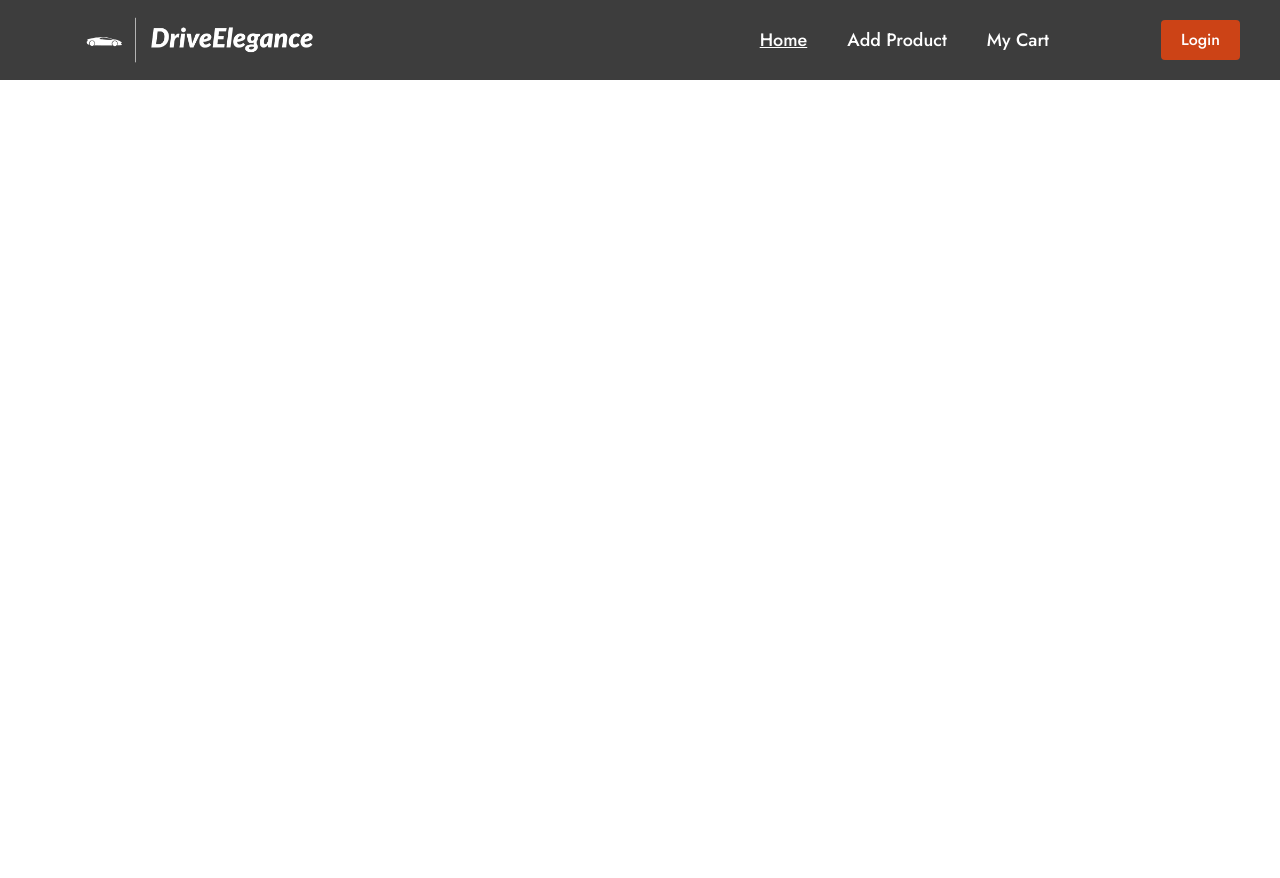
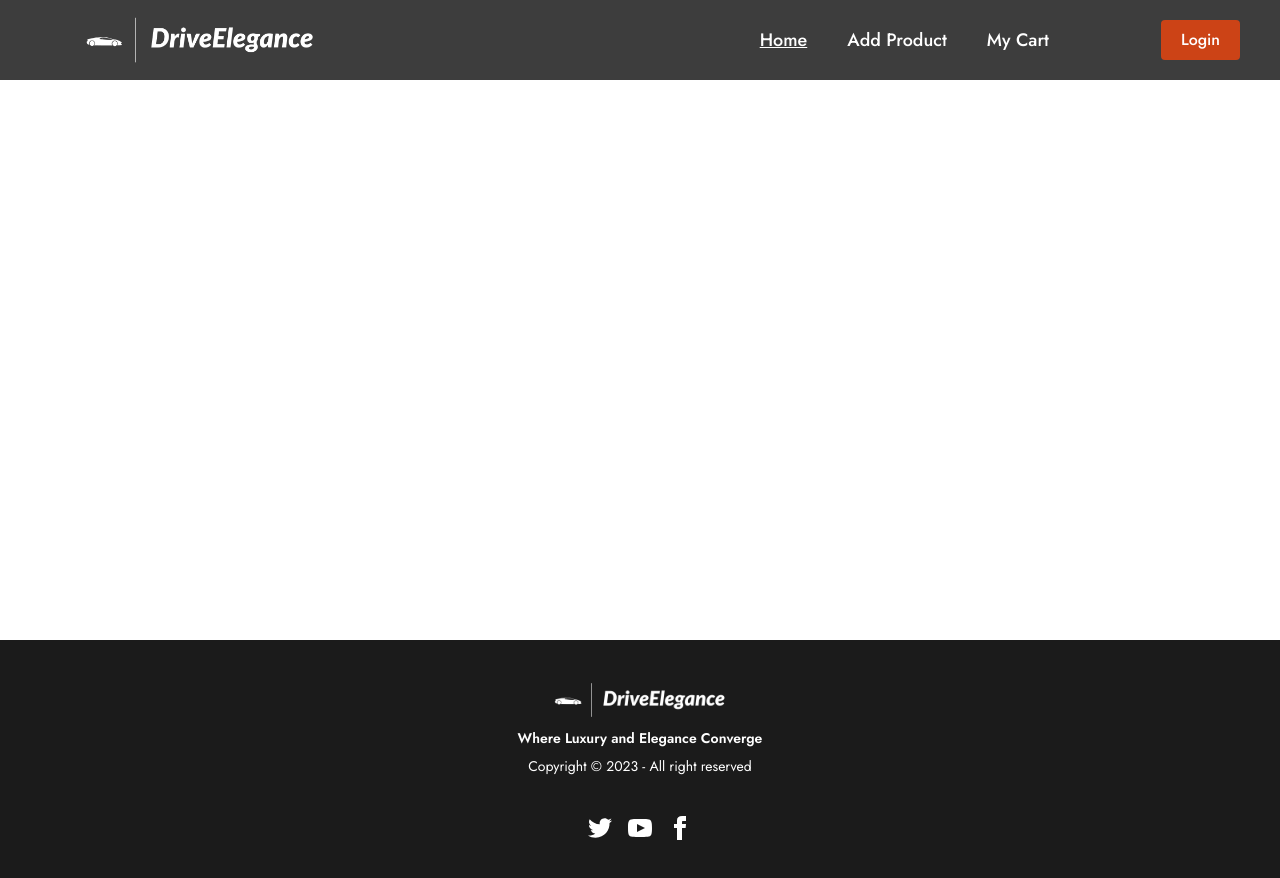
Before and after one commit to Mehedi0101/drive-elegance-client, a React (Vite) app: page / in a window 1280 px wide. Before the commit the page ends 800 px from the top, so only its background shows below. Built offline with nearby package versions, Linux system fonts and the light colour scheme.

Commit message:
footer added

```diff
--- /dev/null
+++ b/src/components/shared/Footer.jsx
@@ -0,0 +1,24 @@
+import { Link } from "react-router-dom";
+import logo from "../../assets/DriveElegance-logos_white.png";
+const Footer = () => {
+    return (
+        <footer className="footer footer-center p-10 bg-[#1b1b1b] text-white">
+            <aside>
+                <Link to='/'><img className="w-60 h-10 object-cover" src={logo} alt="" /></Link>
+                <p className="font-semibold">
+                    Where Luxury and Elegance Converge
+                </p>
+                <p className="">Copyright © 2023 - All right reserved</p>
+            </aside>
+            <nav>
+                <div className="grid grid-flow-col gap-4">
+                    <a><svg xmlns="http://www.w3.org/2000/svg" width="24" height="24" viewBox="0 0 24 24" className="fill-current"><path d="M24 4.557c-.883.392-1.832.656-2.828.775 1.017-.609 1.798-1.574 2.165-2.724-.951.564-2.005.974-3.127 1.195-.897-.957-2.178-1.555-3.594-1.555-3.179 0-5.515 2.966-4.797 6.045-4.091-.205-7.719-2.165-10.148-5.144-1.29 2.213-.669 5.108 1.523 6.574-.806-.026-1.566-.247-2.229-.616-.054 2.281 1.581 4.415 3.949 4.89-.693.188-1.452.232-2.224.084.626 1.956 2.444 3.379 4.6 3.419-2.07 1.623-4.678 2.348-7.29 2.04 2.179 1.397 4.768 2.212 7.548 2.212 9.142 0 14.307-7.721 13.995-14.646.962-.695 1.797-1.562 2.457-2.549z"></path></svg></a>
+                    <a><svg xmlns="http://www.w3.org/2000/svg" width="24" height="24" viewBox="0 0 24 24" className="fill-current"><path d="M19.615 3.184c-3.604-.246-11.631-.245-15.23 0-3.897.266-4.356 2.62-4.385 8.816.029 6.185.484 8.549 4.385 8.816 3.6.245 11.626.246 15.23 0 3.897-.266 4.356-2.62 4.385-8.816-.029-6.185-.484-8.549-4.385-8.816zm-10.615 12.816v-8l8 3.993-8 4.007z"></path></svg></a>
+                    <a><svg xmlns="http://www.w3.org/2000/svg" width="24" height="24" viewBox="0 0 24 24" className="fill-current"><path d="M9 8h-3v4h3v12h5v-12h3.642l.358-4h-4v-1.667c0-.955.192-1.333 1.115-1.333h2.885v-5h-3.808c-3.596 0-5.192 1.583-5.192 4.615v3.385z"></path></svg></a>
+                </div>
+            </nav>
+        </footer>
+    );
+};
+
+export default Footer;
--- a/src/components/shared/Header.jsx
+++ b/src/components/shared/Header.jsx
@@ -1,4 +1,4 @@
-import { NavLink } from "react-router-dom";
+import { Link, NavLink } from "react-router-dom";
 import logo from "../../assets/DriveElegance-logos_white.png";
 import "./styles/header.css";
 import { FiMenu } from "react-icons/fi";
@@ -18,7 +18,7 @@
             {/* large device */}
             <div className="hidden lg:flex items-center justify-between px-10 bg-[#3d3d3d] text-white">
                 <div>
-                    <img className="w-80 h-20 object-cover" src={logo} alt="" />
+                    <Link to='/'><img className="w-80 h-20 object-cover cursor-pointer" src={logo} alt="" /></Link>
                 </div>
                 <div className="flex items-center gap-28 font-medium">
                     <div className="flex gap-10 text-lg">
@@ -35,10 +35,10 @@
             {/* medium device */}
             <div className="hidden md:flex items-center justify-between lg:hidden bg-[#3d3d3d] text-white px-10">
                 <div className="flex items-center">
-                    <FiMenu onClick={() => setShowMenu(!showMenu)} className="text-2xl" />
-                    <img className="w-60 h-14 object-cover" src={logo} alt="" />
+                    <FiMenu onClick={() => setShowMenu(!showMenu)} className="text-2xl cursor-pointer" />
+                    <Link to='/'><img className="w-60 h-14 object-cover cursor-pointer" src={logo} alt="" /></Link>
                 </div>
-                <div className={`${showMenu ? 'flex' : 'hidden'} flex-col absolute top-14 bg-[#3d3d3dd3] px-8 py-5 rounded space-y-3`}>
+                <div className={`${showMenu ? 'flex' : 'hidden'} flex-col absolute top-14 bg-[#3d3d3dd3] px-8 py-5 rounded space-y-3 z-10`}>
                     {
                         links
                     }
@@ -51,10 +51,10 @@
             {/* small device */}
             <div className="flex md:hidden items-center justify-between lg:hidden bg-[#3d3d3d] text-white px-5">
                 <div className="flex items-center">
-                    <FiMenu onClick={() => setShowMenu(!showMenu)} className="text-2xl" />
-                    <img className="w-60 h-16 object-cover" src={logo} alt="" />
+                    <FiMenu onClick={() => setShowMenu(!showMenu)} className="text-2xl cursor-pointer" />
+                    <Link to='/'><img className="w-60 h-16 object-cover cursor-pointer" src={logo} alt="" /></Link>
                 </div>
-                <div className={`${showMenu ? 'flex' : 'hidden'} flex-col absolute top-16 bg-[#3d3d3dd3] px-8 py-5 rounded space-y-3`}>
+                <div className={`${showMenu ? 'flex' : 'hidden'} flex-col absolute top-16 bg-[#3d3d3dd3] px-8 py-5 rounded space-y-3 z-10`}>
                     {
                         links
                     }
--- a/src/layouts/MainLayout.jsx
+++ b/src/layouts/MainLayout.jsx
@@ -1,9 +1,15 @@
+import { Outlet } from "react-router-dom";
 import Header from "../components/shared/Header";
+import Footer from "../components/shared/Footer";
 
 const MainLayout = () => {
     return (
         <div className="max-w-screen-2xl mx-auto font-jost">
             <Header></Header>
+            <div className="min-h-[70vh]">
+                <Outlet></Outlet>
+            </div>
+            <Footer></Footer>
         </div>
     );
 };
```
